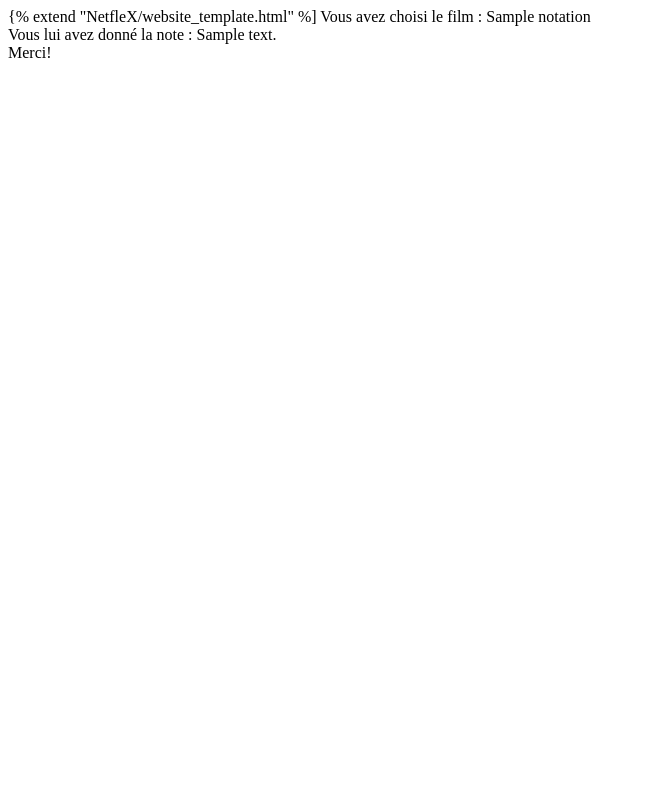
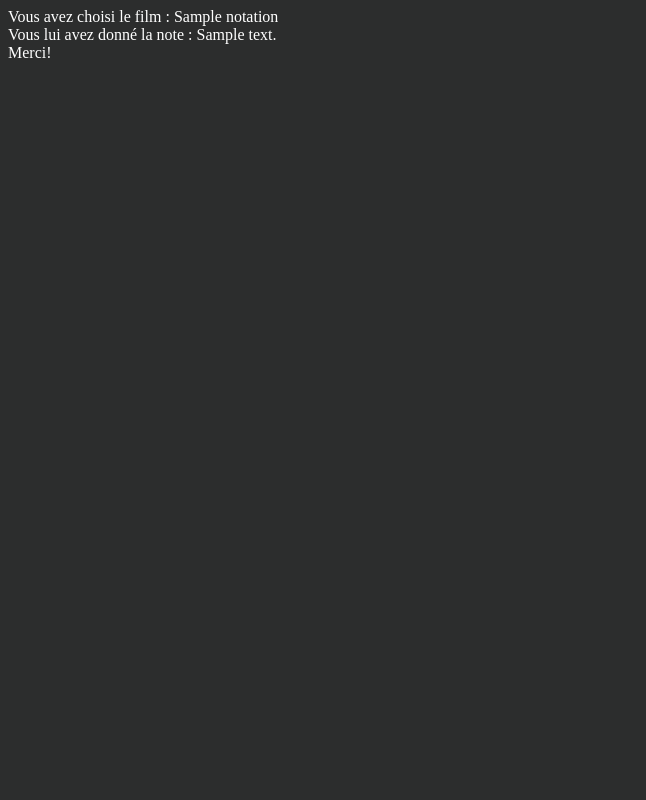
Before and after one commit to RomainBertrand/NetfleX, a Django app: template interface_recommandation/NetfleX/templates/NetfleX/page_finale.html in a window 1280 px wide. Shown: the whole page, without its empty margins (0-646 px from the left). Run offline with Django 3.2, Linux system fonts and the light colour scheme; the template is opened without the code that fills it: most values are stand-ins (such as "Sample title", 1, 10 or a date in 2020).

Commit message:
intégration du template

```diff
--- a/interface_recommandation/NetfleX/templates/NetfleX/page_finale.html
+++ b/interface_recommandation/NetfleX/templates/NetfleX/page_finale.html
@@ -1,4 +1,4 @@
-{% extend "NetfleX/website_template.html" %]
+{% extends "NetfleX/website_template.html" %}
 
 {% block content %}
 	<p1>Vous avez choisi le film :	{{ notation.afficheTitre }}<br>
```
